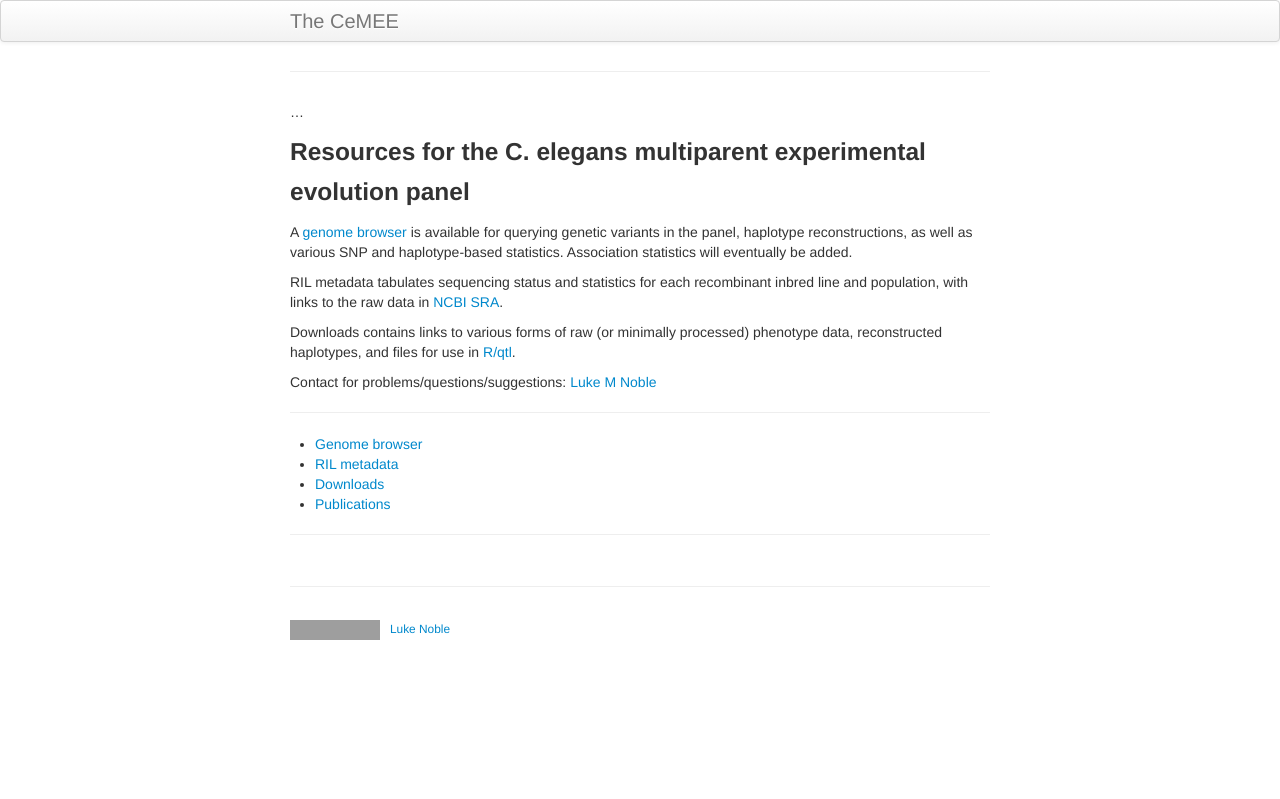
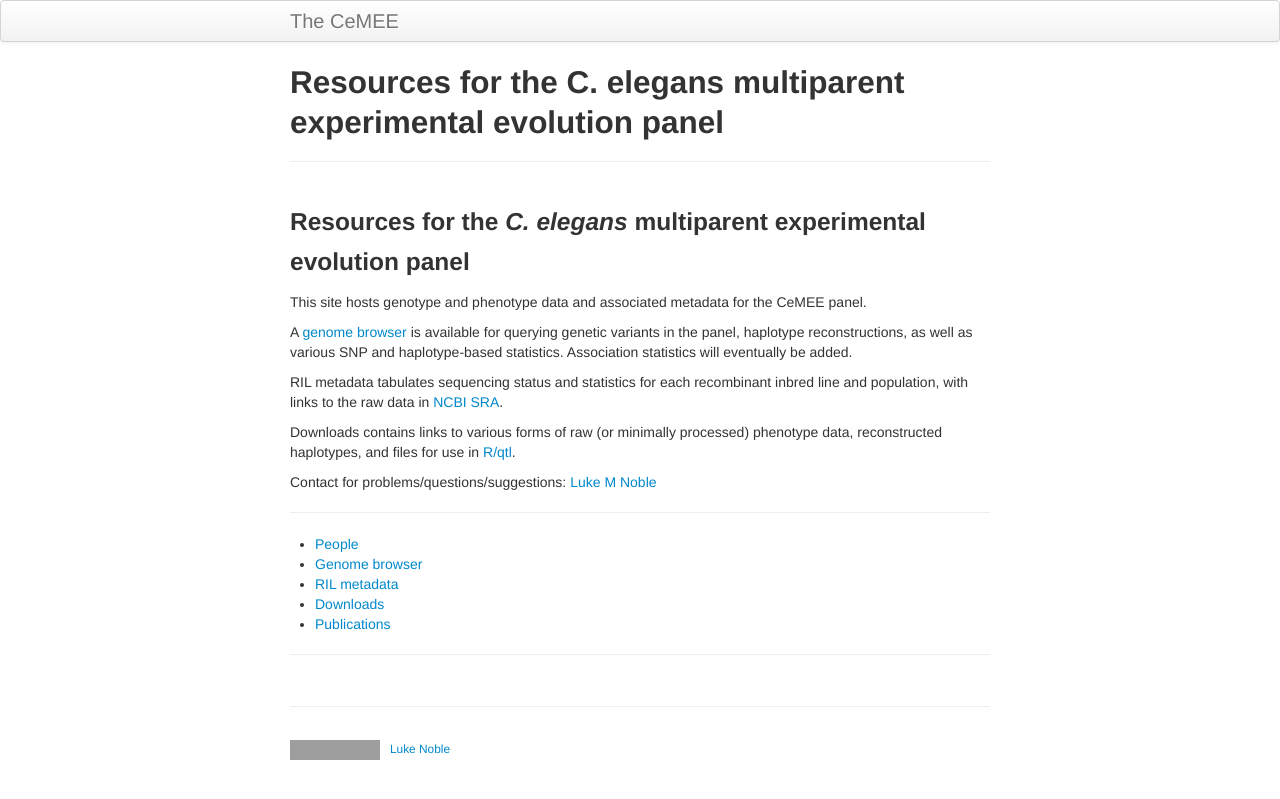
Before and after one commit to lukemn/cemee, a Jekyll site: the page built from index.md, in a window 1280 px wide. Shown: the top 799 px of the page. Built offline with Jekyll 4.4.1, drawn with Linux system fonts in a browser that asks for light colours; our own code applies the rules of GitHub Pages for plain Markdown files; grey boxes are pictures that could not be loaded.

Commit message:
more metadata

```diff
--- a/index.md
+++ b/index.md
@@ -3,9 +3,10 @@
 title: CeMEE: the C. elegans multiparent experimental evolution panel
 description: Resource page
 ---
-...
 
-### Resources for the C. elegans multiparent experimental evolution panel
+### Resources for the *C. elegans* multiparent experimental evolution panel
+
+This site hosts genotype and phenotype data and associated metadata for the CeMEE panel.
 
 A [genome browser](https://lukemn.github.io/cemee_jbrowse) is available for querying genetic variants in the panel, haplotype reconstructions, as well as various SNP and haplotype-based statistics. Association statistics will eventually be added.
 
@@ -16,7 +17,7 @@
 Contact for problems/questions/suggestions: [Luke M Noble](email:luke.noble@gmail.com)
 
 ---
-
+- [People]((pages/people.html))
 - [Genome browser](https://lukemn.github.io/cemee_jbrowse)
 - [RIL metadata](pages/rilMeta.html)
 - [Downloads](pages/links.html)
```
